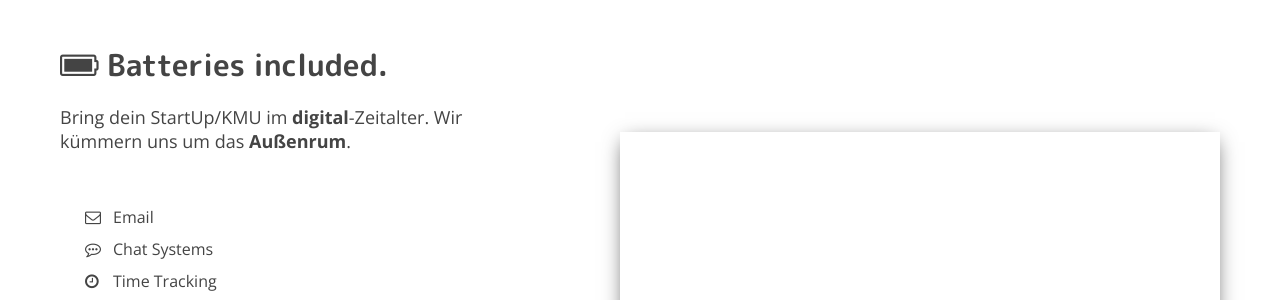
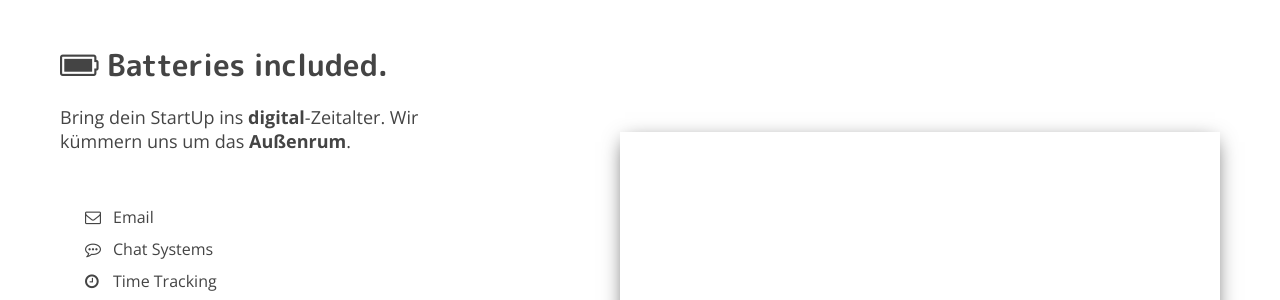
Before and after one commit to chainsquad/startop.digital, a Jekyll site: the page built from index.md, in a window 1280 px wide and 900 px high. Shown: the part 212-512 px from the top of the window. Built offline with Jekyll 4.4.1, drawn with Linux system fonts in a browser that asks for light colours; a style sheet for code colours, icons or effects is not loaded.

Commit message:
fix: typo

```diff
--- a/_includes/landing_hero.html
+++ b/_includes/landing_hero.html
@@ -3,7 +3,7 @@
     <div class='landing-hero__left'>
       <!-- logo here //-->
       <h1><i class="fa fa-battery-full"></i> Batteries included.</h1>
-      <h2>Bring dein StartUp/KMU im <b>digital</b>-Zeitalter. Wir kümmern uns um das <b>Außenrum</b>.</h2>
+      <h2>Bring dein StartUp ins <b>digital</b>-Zeitalter. Wir kümmern uns um das <b>Außenrum</b>.</h2>
       <div class="landing__columns">
         <div class="landing__column">
           <p><i class="fa fa-envelope-o"></i> Email</p>
```
